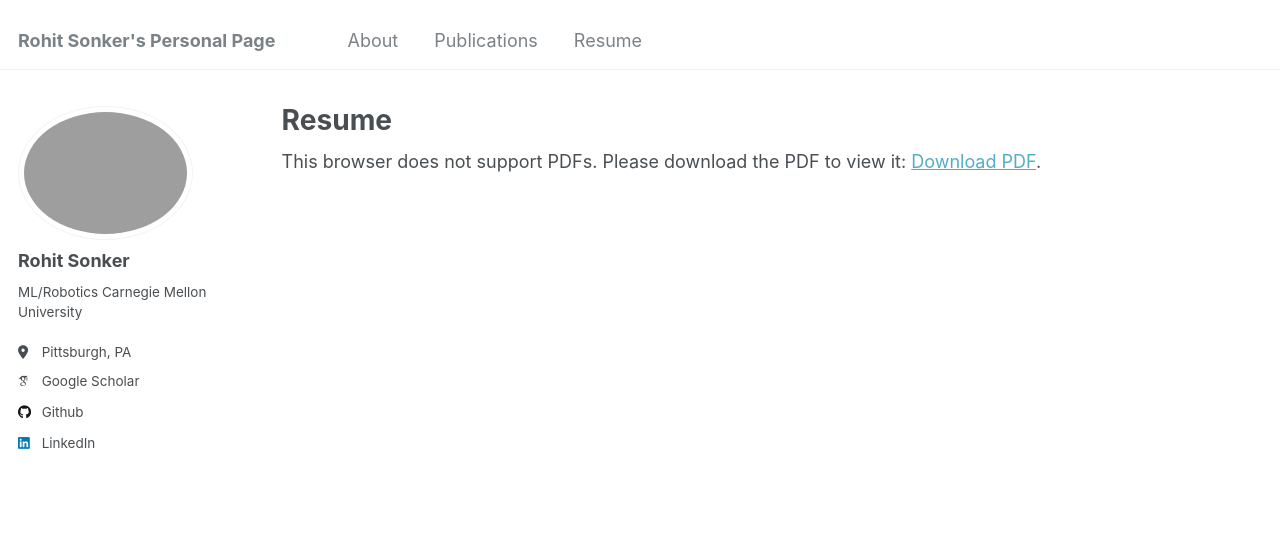
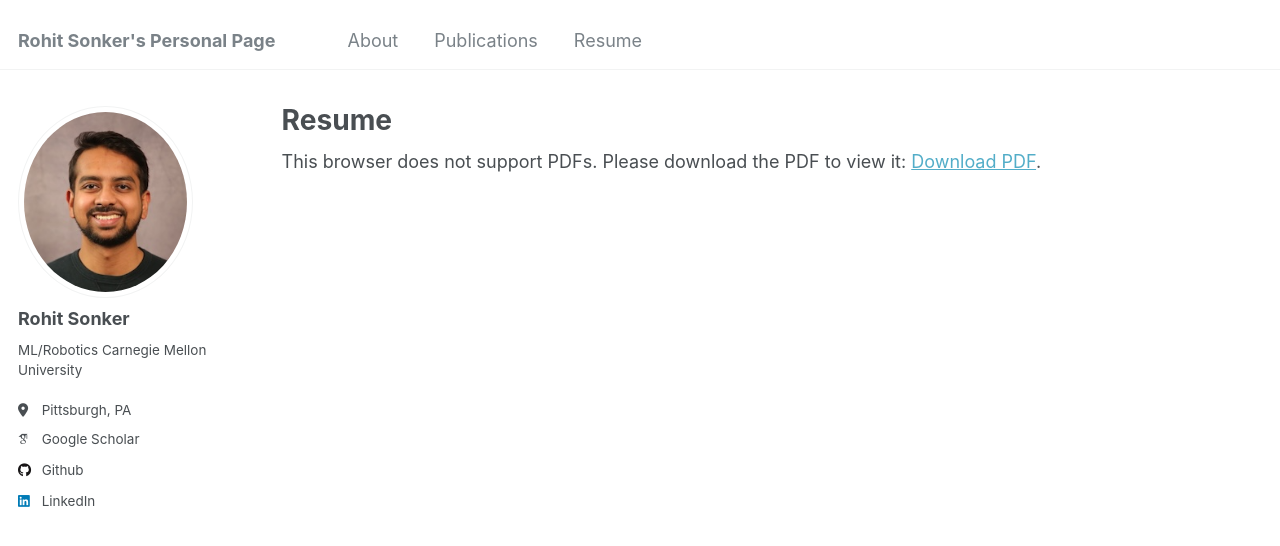
Before and after one commit to rohit-sonker/rohit-sonker.github.io, a Jekyll site: the page built from _pages/resume.md, in a window 1280 px wide and 900 px high. Shown: the top 546 px of the window. Built offline with Jekyll 4.4.1, drawn with Linux system fonts in a browser that asks for light colours; some web fonts are replaced.

Commit message:
again resume

```diff
--- a/_config.yml
+++ b/_config.yml
@@ -21,7 +21,7 @@
 #               Additional customization can be done by editing /_includes/author-profile.html
 author:
   # Biographic information
-  avatar           : "rsonker_5_lowsize.jpg" #"" #"profile.png"
+  avatar           : "rsonker_lowsize.png" #"" #"profile.png"
   name             : "Rohit Sonker"
   pronouns         : # example: "she/her"
   bio              : "ML/Robotics Carnegie Mellon University"
--- a/_pages/resume.md
+++ b/_pages/resume.md
@@ -7,6 +7,6 @@
 <!-- <iframe src="files/Rohit_Sonker_resume.pdf" width="100%" height="600px">
 </iframe> -->
 
-<object data="https://<your-username>.github.io/assets/files/resume.pdf" type="application/pdf" width="100%" height="600px">
-    This browser does not support PDFs. Please download the PDF to view it: <a href="https://<your-username>.github.io/assets/files/resume.pdf">Download PDF</a>.
+<object data="https://rohit-sonker.github.io/files/RohitSonker_resume.pdf" type="application/pdf" width="100%" height="600px">
+    This browser does not support PDFs. Please download the PDF to view it: <a href="https://rohit-sonker.github.io/files/RohitSonker_resume.pdf">Download PDF</a>.
 </object>
```
Also changed, not shown: images/rsonker_lowsize.png (added), 2 other files.
